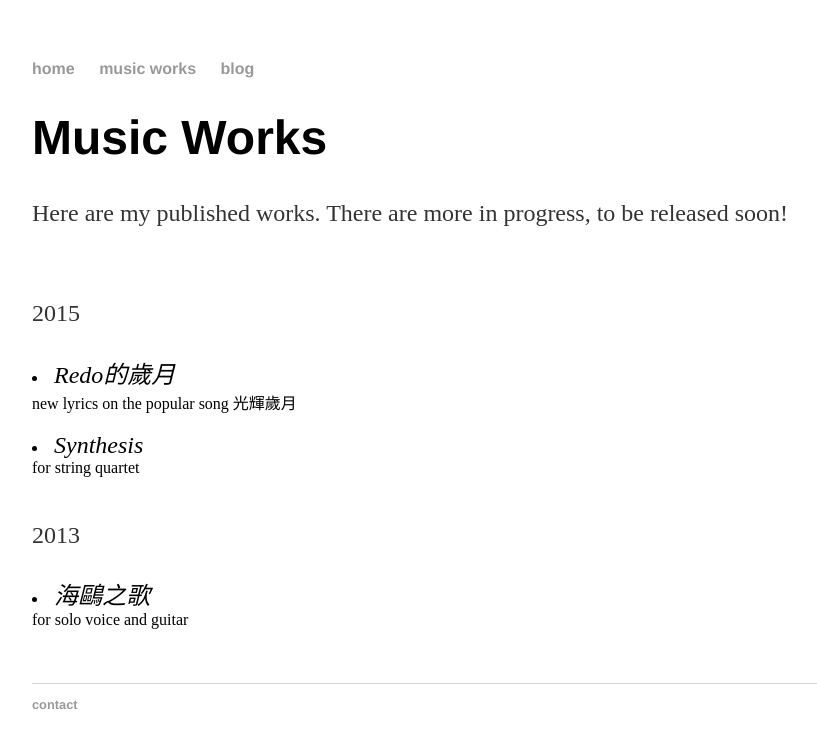
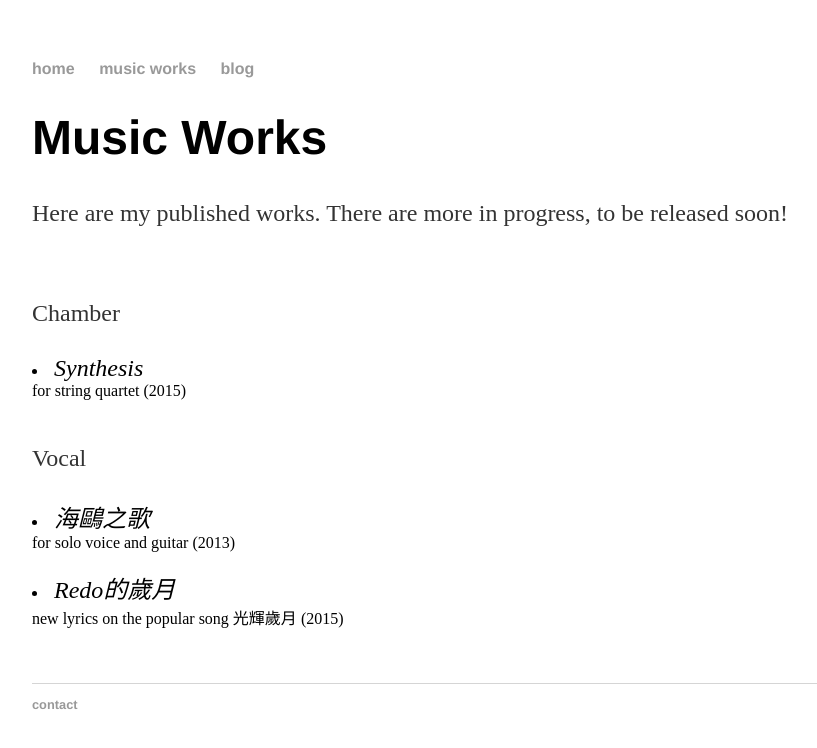
Before and after one commit to maksuihin/maksuihin.github.io, a Jekyll site: the page built from works.html, in a window 1280 px wide. Shown: the top 748 px of the page, without its empty margins (160-977 px from the left). Built offline with Jekyll 4.4.1, drawn with Linux system fonts in a browser that asks for light colours.

Commit message:
Update works.html

```diff
--- a/works.html
+++ b/works.html
@@ -8,19 +8,18 @@ title: Music Works by MAK, Sui-hin
 			<!--googleon: all-->
 			<p>Here are my published works. There are more in progress, to be released soon!</p>
 			</br>
-			<p>2015</p>
-				<u1>
-				<li><em>Redo<span lang="zh">的歲月</span></em>
-				</br>new lyrics on the popular song <span lang="zh">光輝歲月</span></li>
-				</br>
+			<p>Chamber</p><u1>
 				<li><em>Synthesis</em>
-				</br>for string quartet</li>
+				</br>for string quartet (2015)</li>
 				</ul>
 
 			</br>
-			<p>2013</p><u1>
+			<p>Vocal</p><u1>
 				<li><em><span lang="zh">海鷗之歌</span></em>
-				</br>for solo voice and guitar</li>
+				</br>for solo voice and guitar (2013)</li>
+				</br>
+				<li><em>Redo<span lang="zh">的歲月</span></em>
+				</br>new lyrics on the popular song <span lang="zh">光輝歲月</span> (2015)</li>
 				</u1>
 			</br></br></br>
 
```
